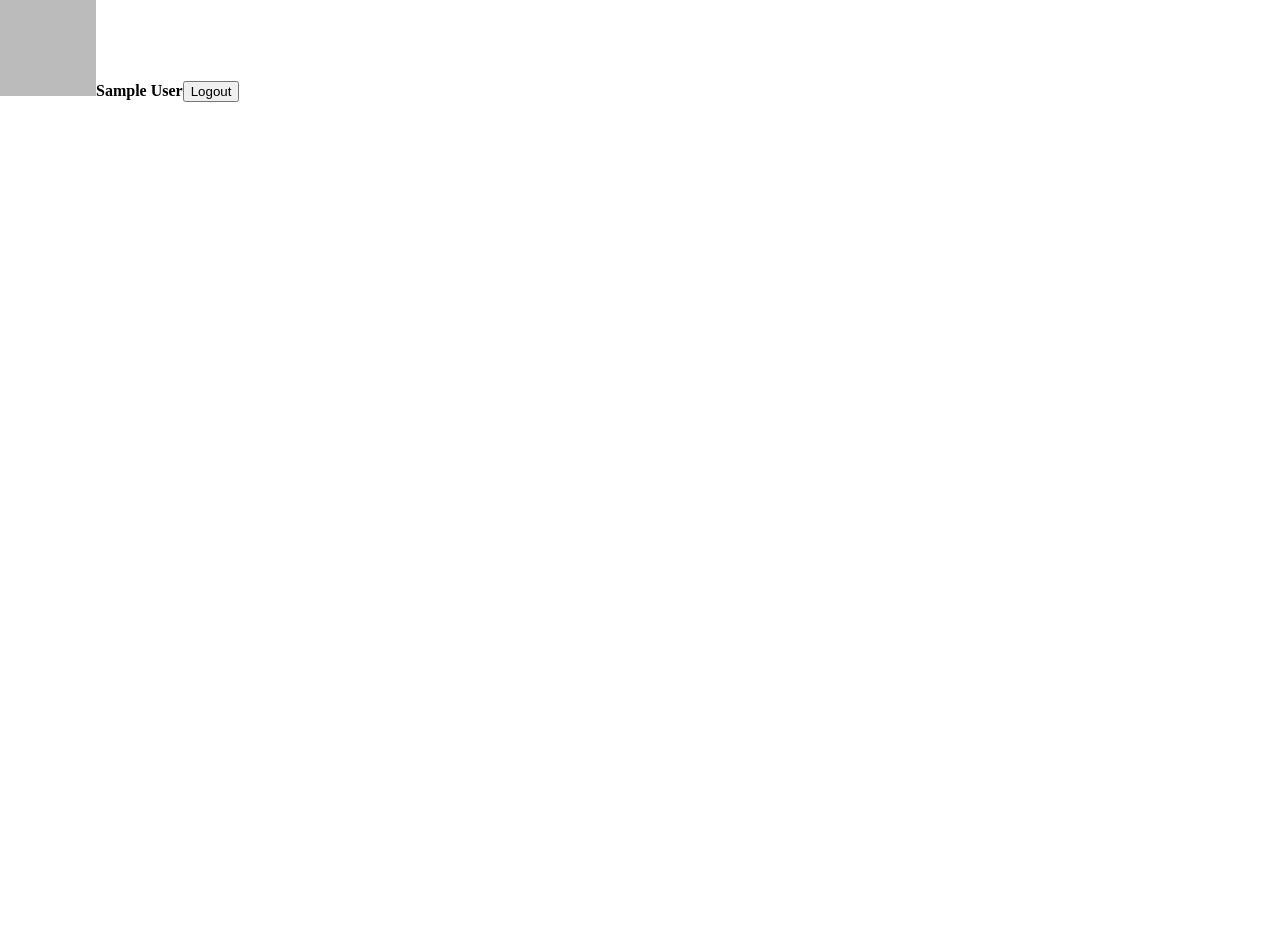
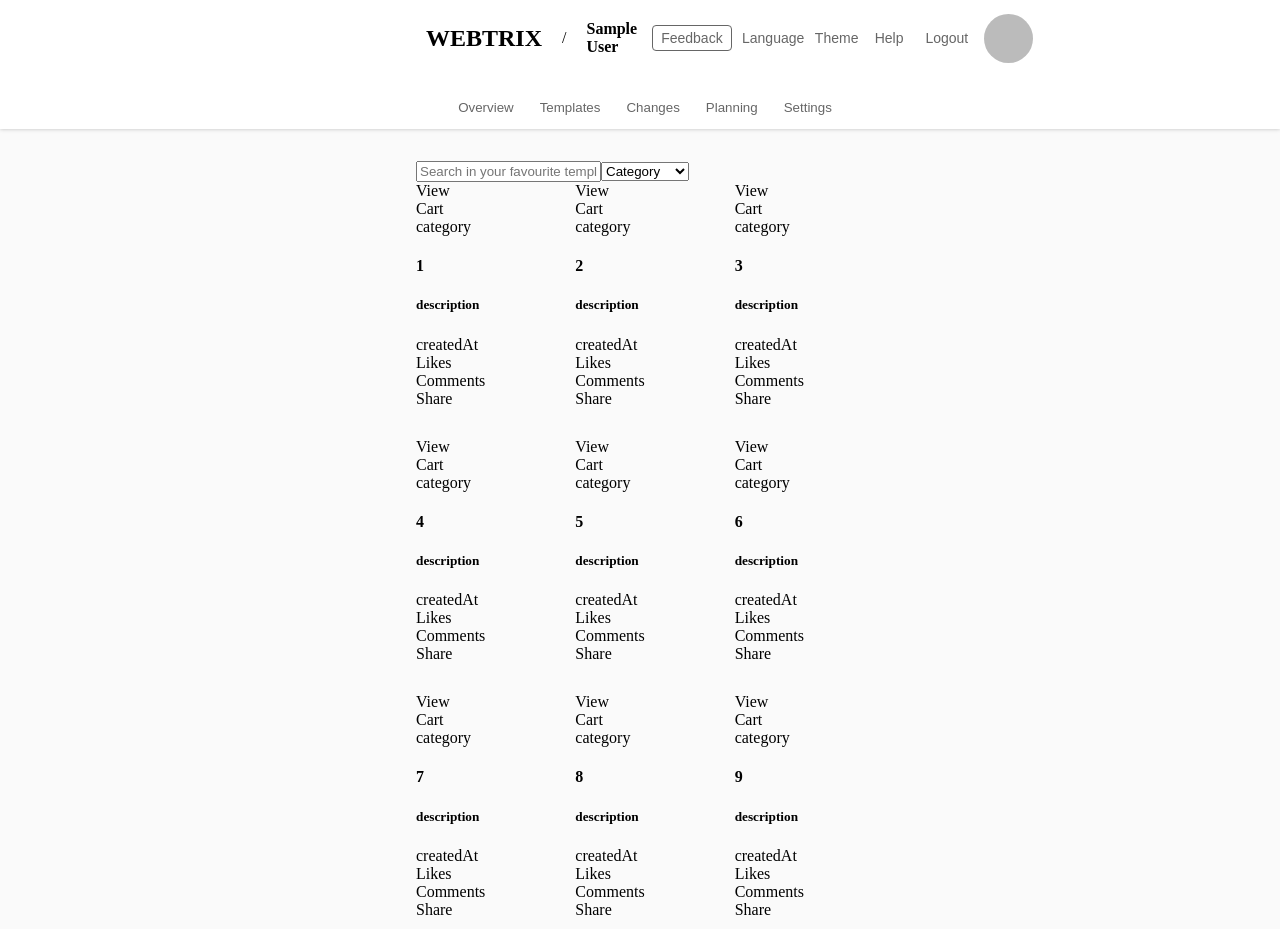
Before and after one commit to adrianwebs/webtrix, a Next.js app: page /home in a window 1280 px wide. Before the commit the page ends 800 px from the top, so only its background shows below. Built offline with nearby package versions, Linux system fonts and the light colour scheme; no server answers; sample sign-in values are in the browser's storage.

Commit message:
Added Dashboard navbar and Components for Gallery

```diff
--- /dev/null
+++ b/components/Avatar/Avatar.js
@@ -0,0 +1,13 @@
+import React from 'react'
+
+import styles from './styles.module.css'
+
+function Avatar({alt, src, text}) {
+  return (
+    <div className={styles.container}>
+      <img className={styles.avatar} alt={alt} src={src} title={alt} />
+    </div>
+  )
+}
+
+export default Avatar
--- /dev/null
+++ b/components/Avatar/styles.module.css
@@ -0,0 +1,10 @@
+.container {
+    align-items: center;
+    display: flex;
+  }
+
+  .avatar {
+    border-radius: 9999px;
+    height: 49px;
+    width: 49px;
+  }
--- /dev/null
+++ b/components/HomeNavbar/HomeNavbar.js
@@ -0,0 +1,54 @@
+import React from 'react'
+import Avatar from '../Avatar/Avatar'
+
+import styles from './styles.module.css'
+
+import {signOutUser} from '../../firebase/client'
+
+function HomeNavbar ({username, avatar}) {
+
+  const handleSignOut = () => {
+    signOutUser()
+  }
+
+  return (
+    <>
+      <div className={styles.navbar_container}>
+        <div className={styles.navbar_topnav}>
+          <div className={styles.navbar_title}>
+            <h2>WEBTRIX</h2>
+            <span>/</span>
+            <strong>{username}</strong>
+          </div>
+          <div className={styles.navbar_actions}>
+            <button>Feedback</button>
+            <select>
+              <option hidden selected>Language</option>
+              <option value='en'>English</option>
+              <option value='es'>Spanish</option>
+              <option value='ger'>German</option>
+              <option value='fr'>French</option>
+            </select>
+            <select>
+              <option hidden selected>Theme</option>
+              <option value='light'>Light</option>
+              <option value='dark'>Dark</option>
+            </select>
+            <button>Help</button>
+            <button onClick={handleSignOut}>Logout</button>
+            <Avatar src={avatar} alt={username} />
+          </div>
+        </div>
+        <div className={styles.navbar_botnav}>
+          <button>Overview</button>
+          <button>Templates</button>
+          <button>Changes</button>
+          <button>Planning</button>
+          <button>Settings</button>
+        </div>
+      </div>
+    </>
+  )
+}
+
+export default HomeNavbar
--- /dev/null
+++ b/components/HomeNavbar/styles.module.css
@@ -0,0 +1,99 @@
+
+
+.navbar_container {
+    width: 100%;
+    max-height: 400px;
+
+    display: flex;
+    flex-direction: column;
+
+    padding: 0 25rem;
+    box-shadow: 0 0 4px rgba(0, 0, 0, 0.25);
+
+    position: relative;
+    z-index: 999;
+
+}
+
+.navbar_topnav {
+    display: flex;
+    flex-direction: row;
+
+    justify-content: space-between;
+    align-items: center;
+    padding: 10px 1rem;
+}
+
+.navbar_title {
+    display: flex;
+    flex-direction: row;
+    align-items: center;
+}
+
+.navbar_title > * {
+    margin: 10px;
+}
+
+.navbar_actions {
+    display: flex;
+    flex-direction: row;
+    align-items: center;
+    justify-content: center;
+    font-family: 'Titilium Web', sans-serif;
+}
+
+.navbar_actions > * {
+    margin: 0 5px;
+
+    border: none;
+    background: transparent;
+
+    text-align: center;
+    appearance: none;
+    color: #666;
+    font-size: 14px;
+
+    transition: all .3s ease-in-out;
+}
+
+.navbar_actions > *:hover {
+    color: #000;
+    cursor: pointer;
+}
+
+.navbar_actions button:first-child {
+    border: 1px solid #666;
+    border-radius: 4px;
+    padding: 0.25rem 0.5rem;
+}
+
+.navbar_actions select:focus-visible {
+    outline: none;
+    text-align: center;
+}
+
+.navbar_botnav {
+    display: flex;
+    flex-direction: row;
+
+    align-items: center;
+    justify-content: center;
+}
+
+.navbar_botnav button {
+    margin: 20px 0 10px 10px;
+    padding: 0.25rem 0.5rem;
+    border-radius: 3px;
+
+    background: transparent;
+    border: none;
+    color: #666;
+
+    transition: all .3s ease-in-out;
+}
+
+.navbar_botnav button:hover {
+    color: #000;
+    cursor: pointer;
+    background: rgba(0, 0, 0, 0.05);
+}
--- /dev/null
+++ b/components/TrixTemplate/TrixTemplate.js
@@ -0,0 +1,37 @@
+import React from 'react'
+
+import styles from './styles.module.css'
+
+function TrixTemplate({
+    index
+}) {
+  return (
+      <>
+        <article className={styles.trix_card}>
+            <div className={styles.trix_image}>
+                {/*<img src={image} alt={text} />*/}
+                <div className={styles.trix_hover}>
+                    <div>View</div>
+                    <div>Cart</div>
+                </div>
+                <div className={styles.trix_category}>
+                    <span>category</span>
+                </div>
+            </div>
+            <h4>{index}</h4>
+            <h5>description</h5>
+            <div className={styles.trix_createdAt}>
+
+                <span>createdAt</span>
+            </div>
+            <div className={styles.trix_buttons}>
+                <div>Likes</div>
+                <div>Comments</div>
+                <div>Share</div>
+            </div>
+        </article>
+      </>
+  )
+}
+
+export default TrixTemplate
--- a/pages/home/index.js
+++ b/pages/home/index.js
@@ -5,27 +5,40 @@ import { signOutUser } from '../../firebase/client'
 
 import { motion } from 'framer-motion'
 
+import HomeNavbar from '../../components/HomeNavbar/HomeNavbar'
+import TrixTemplate from '../../components/TrixTemplate/TrixTemplate'
+
+import styles from './styles.module.css'
+
+
 function HomePage() {
     const user = useUser()
 
-    const handleSignOut = () => {
-        signOutUser()
-    }
+    const sections = ['1', '2','3', '4', '5', '6', '7', '8', '9']
+
 
     return (
-    <div>
+    <div className={styles.home_container}>
         {
             user &&
-            <motion.div
-                initial={{ opacity: 0 , y: -100}}
-                animate={ user ? {opacity: 1, y: 0} : {opacity: 0}}
-                transition={{ duration: 1, ease: 'easeInOut'}}
-            >
-                <img src={user.avatar} />
-                <strong>{user.username}</strong>
-                <button onClick={handleSignOut} >Logout</button>
-            </motion.div>
+            <HomeNavbar username={user.username} avatar={user.avatar} />
         }
+        <div className={styles.home_content}>
+            <div className={styles.home_searchBar}>
+                <input placeholder='Search in your favourite templates...'></input>
+                <select>
+                    <option hidden selected>Category</option>
+                    <option value='restaurant'>Restaurant</option>
+                </select>
+            </div>
+            <div className={styles.home_gallery}>
+                {
+                    sections.map((section, index) => (
+                        <TrixTemplate index={section} key={index} />
+                    ))
+                }
+            </div>
+        </div>
     </div>
   )
 }
--- /dev/null
+++ b/pages/home/styles.module.css
@@ -0,0 +1,13 @@
+.home_content {
+    height: 100vh;
+    width: 100%;
+    background: #fafafa;
+
+    padding: 2rem 26rem;
+}
+
+.home_gallery {
+    display: grid;
+    grid-template-columns: repeat(3, 1fr);
+    gap: 30px;
+}
```
Also changed, not shown: components/TrixTemplate/styles.module.css (added).
